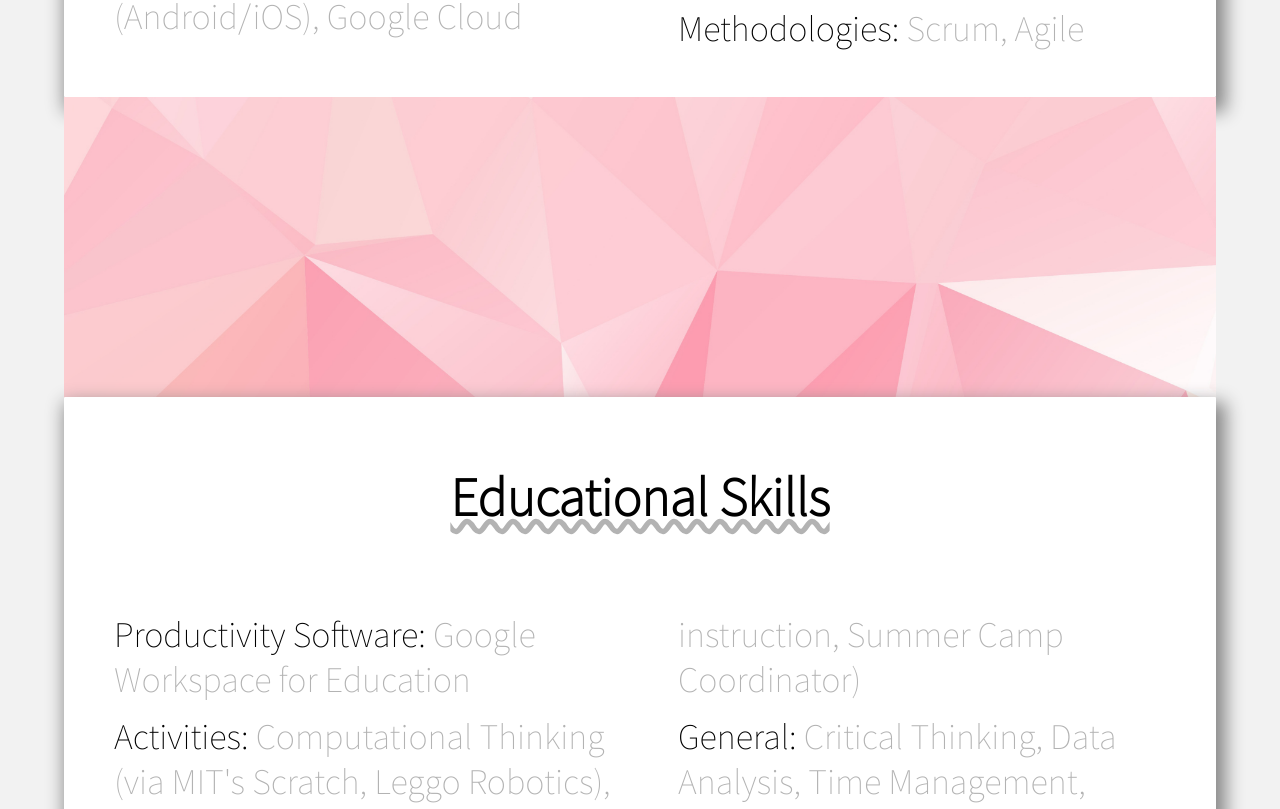
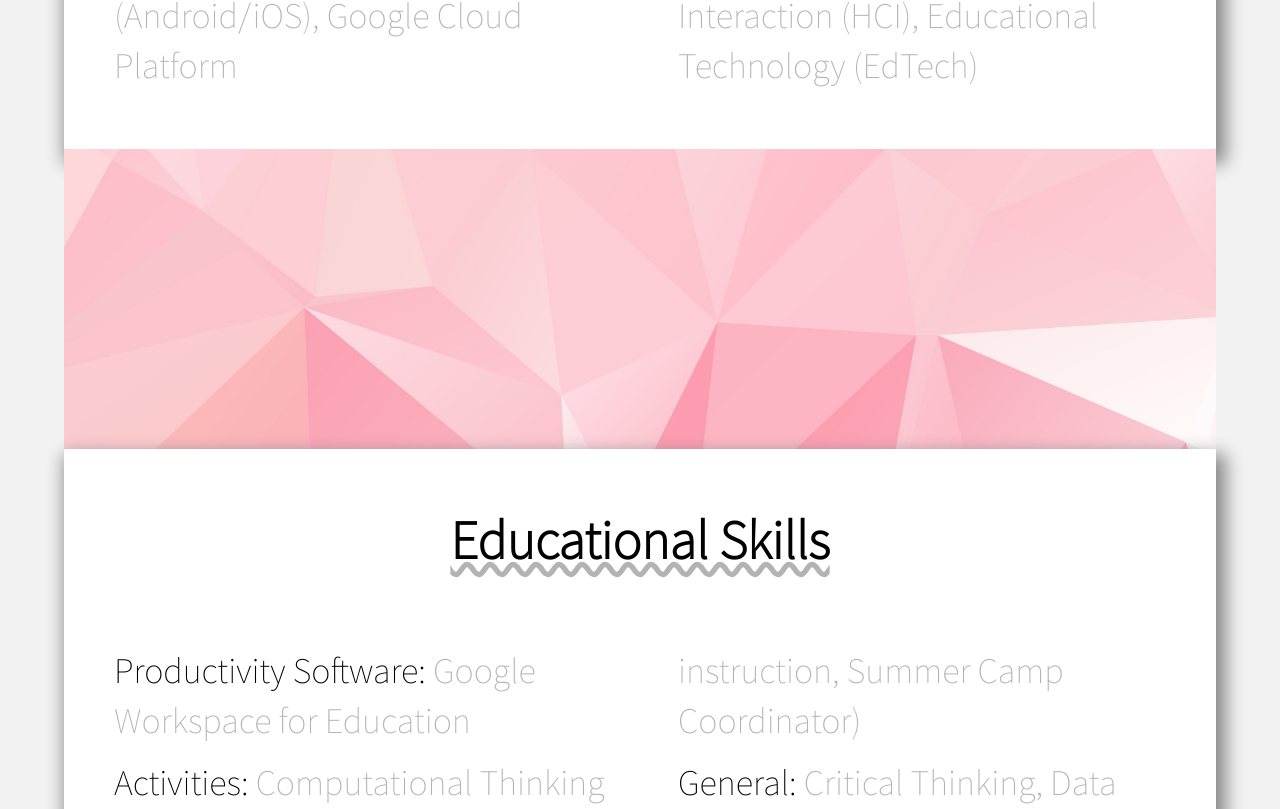
Before and after one commit to katmartel/KatrinaMart.github.io, a plain HTML site: page skills.html in a window 1280 px wide. Shown: the part 720-1529 px from the top of the page. Drawn offline with Linux system fonts and the light colour scheme; some icons are missing.

Commit message:
updated skills info and styling

```diff
--- a/skills.html
+++ b/skills.html
@@ -34,7 +34,7 @@
                 <li> <span class = "category">Programming Languages:</span> Java, JavaScript, Python, HTML/CSS, C </li>
                 <li> <span class = "category">Frameworks:</span> MySQL, React, Flutter (Android/iOS), Google Cloud Platform </li>
                 <li> <span class = "category">Design:</span> Adobe Photoshop, Balsamiq, Figma </li>
-                <li> <span class = "category">Methodologies:</span> Scrum, Agile
+                <li> <span class = "category">Interests:</span> Human Computer Interaction (HCI), Educational Technology (EdTech)
             </ul>
         </div>
 
@@ -58,6 +58,7 @@
                 <li> <span class = "category"> 2021:  </span> User Experience (UX) Design </li>
                 <li> <span class = "category"> 2019: </span> Google Cloud Platform Fundamentals: Core Infrastructure </li>
                 <li> <span class = "category"> 2019/2020; 2020/2021: </span> Deputy Vice-Chancellor Scholarship for Continuing Students </li>
+                <li> <span class = "category"> 2018W; 2019W; 2020W: </span> Dean's List </li>
 
 
             </ul>
--- a/stylesheets/styles.css
+++ b/stylesheets/styles.css
@@ -388,6 +388,7 @@ nav ul li:hover a {
   border-radius: 1px;
   box-shadow: 5px 10px 18px 5px #888888;
   margin-top: -300px;
+  line-height: 50px;
 }
 
 .skills .iconify {
```
